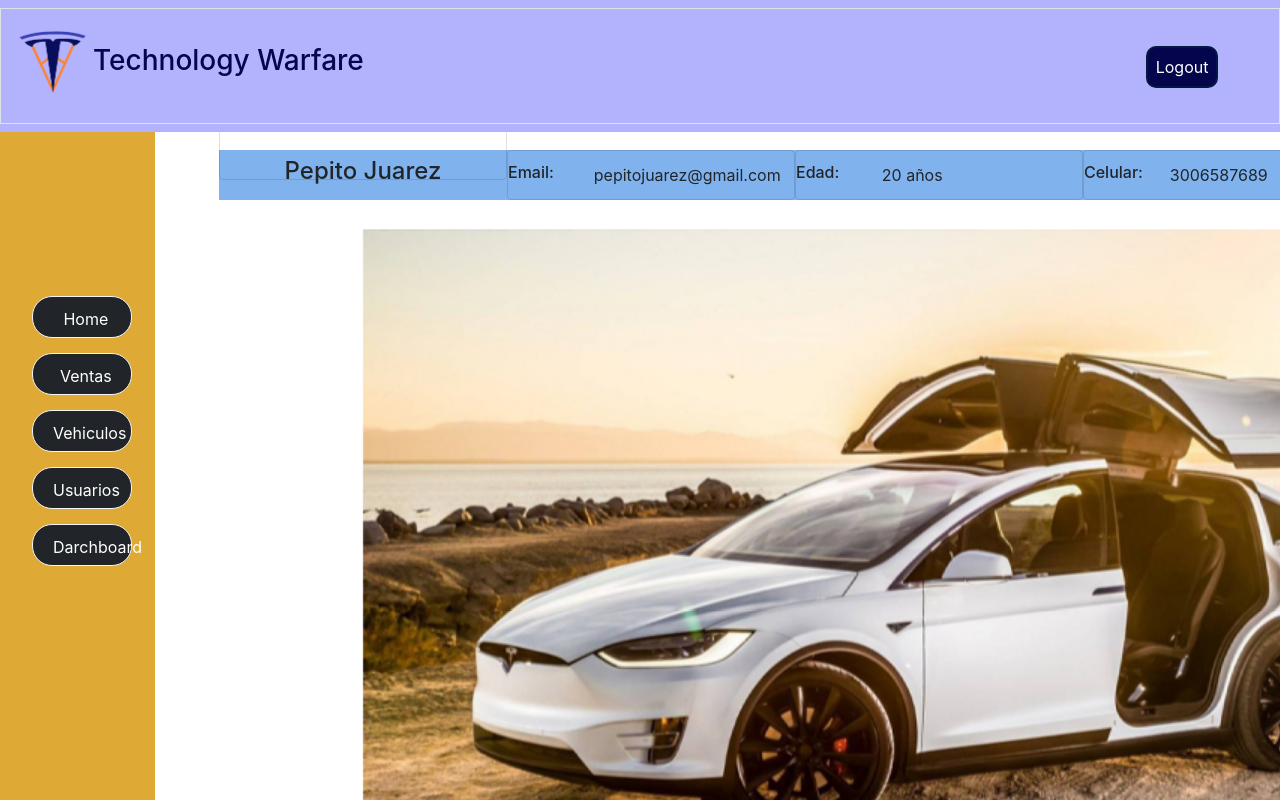
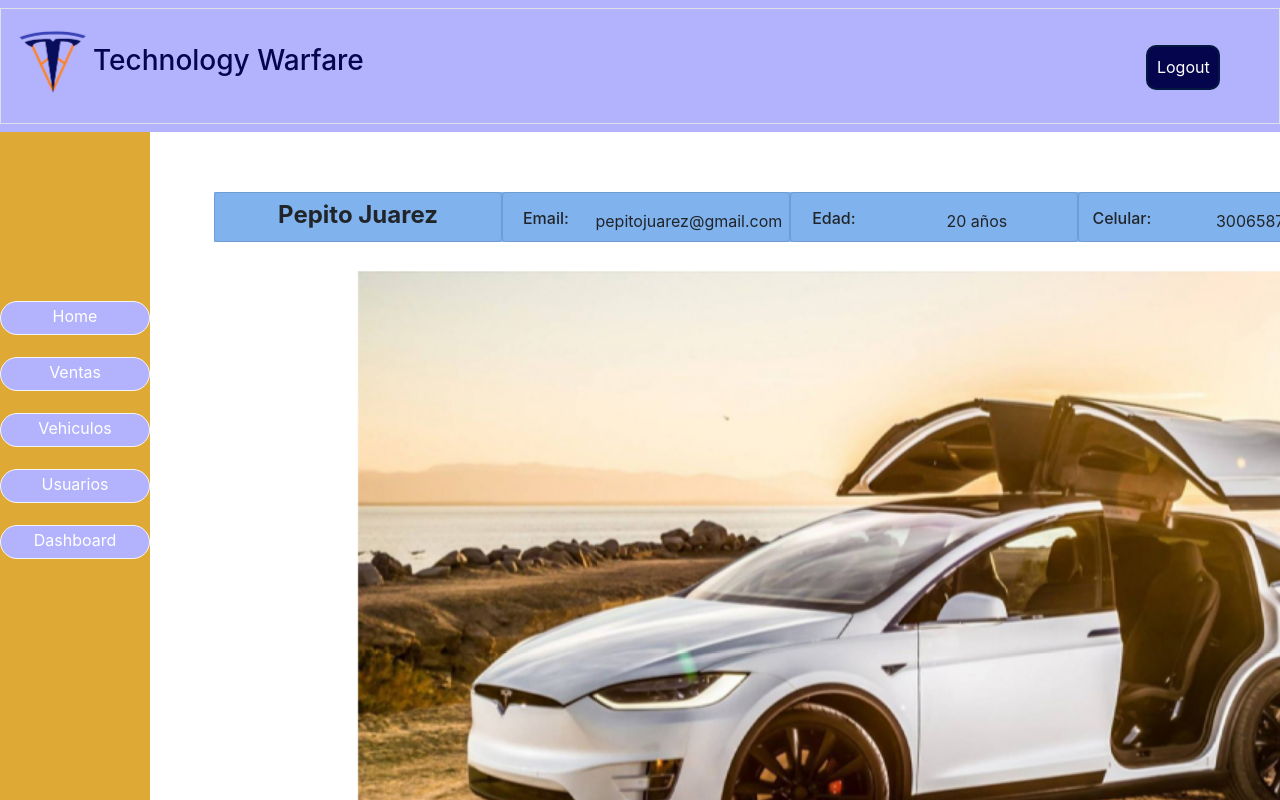
Before and after one commit to Technology-Warfare/Project-ciclo3, a React (Create React App) app in the folder tesla/: page /dashboard in a window 1280 px wide. Shown: the top 800 px of the page. Built offline with nearby package versions, Linux system fonts and the light colour scheme.

Commit message:
mejoras para lista de vehiculos

```diff
--- a/tesla/src/Pages/dashboard.js
+++ b/tesla/src/Pages/dashboard.js
@@ -16,8 +16,8 @@ const dashboard = () => {
                     <Sidebar/>
                     <div className="content justify-content-between">
                         <div className="ColorBar">
-                            <div className='title card DisplayBlock Titulo'><h4 className="h4">Pepito Juarez</h4></div>
-                                <div className='card DisplayBlock'>
+                            <div className='title card DisplayBlock '><div className='h4 py-2'>Pepito Juarez</div></div>
+                                <div className='card DisplayBlock pt-3'>
                                     <div className="FloatLeft">
                                         <h6>Email:</h6>
                                     </div>
@@ -25,7 +25,7 @@ const dashboard = () => {
                                         pepitojuarez@gmail.com
                                     </div>
                                 </div>
-                                <div className='card DisplayBlock'>
+                                <div className='card DisplayBlock pt-3'>
                                     <div className="FloatLeft">
                                         <h6>Edad:</h6>
                                     </div>
@@ -33,7 +33,7 @@ const dashboard = () => {
                                         20 años
                                     </div>
                                 </div>
-                                <div className='card DisplayBlock'>
+                                <div className='card DisplayBlock pt-3'>
                                     <div className="FloatLeft">
                                         <h6>Celular:</h6>
                                     </div>
@@ -41,7 +41,7 @@ const dashboard = () => {
                                         3006587689
                                     </div>
                                 </div>
-                            <div className="card DisplayBlock">
+                            <div className="card DisplayBlock pt-2">
                                 <button className='rounded ButtonSize'>Editar Info</button>
                             </div>
                         </div>
--- a/tesla/src/Pages/styles/dashboard.css
+++ b/tesla/src/Pages/styles/dashboard.css
@@ -4,7 +4,7 @@
 }
 
 .content{
-    padding-top: 150px;
+    padding-top: 15%;
     margin-left: 5%;
 
 }
@@ -37,20 +37,20 @@
 .FloatRight{
     float: right;
     width: 70%;
-    padding-top: 0%;
-    padding-bottom: 0%;
+
 }
 
 .DisplayBlock{
     display: block;
-    padding-top: 12px;
-    padding-bottom: 0%;
+    margin-bottom: 0%;
     background-color: transparent;
     justify-items: center;
+    text-align: center;
 }
 
 .h4{
-    padding-top: 0px;
+    margin-top: 0%;
+    font-weight: bold;
 }
 
 .ColorBar{
--- a/tesla/src/Pages/styles/sidebar.css
+++ b/tesla/src/Pages/styles/sidebar.css
@@ -1,7 +1,6 @@
 .sidebar{
-    width: 13%;
+    width: 250px;
     padding-top: 20%;
-    text-align: center;
     background-color: rgba(219, 160, 32, 0.904);
     height: auto;
 }
@@ -9,15 +8,11 @@
 ul{
     list-style:circle;
     text-align: center;
-    padding-right: 15%;
+    padding-left: 0%;
     padding-top: 4%;
     list-style: none;
 }
 
-.liu:hover{
-    color: black;
-    font-size: 16px;
-}
 
 .liu{
     padding-top: 10%;
@@ -37,9 +32,9 @@ ul{
 
 .ButtonSidebar{
     border-radius: 20px;
-    padding-left: 20px;
-    padding-top: 10px;
-    width: 100%;
+    padding-top: 1%;
+    width:150px;
     border-color: whitesmoke;
+    background-color: rgb(179, 179, 253);;
 
 }
--- a/tesla/src/components/DatosVehiculo.js
+++ b/tesla/src/components/DatosVehiculo.js
@@ -44,7 +44,11 @@ const DatosVehiculo = () => {
 
     return (
         <div>
-
+             <div className="Form imgVenta p-5">
+                    <div class="card bg-dark text-white imgAd">
+                        <img src={modelS} alt="img1" />
+                    </div>
+                </div>
             <div className="fForm">
                 <div className="Form">
                     <div className="cardData">
@@ -97,36 +101,7 @@ const DatosVehiculo = () => {
                                     </div>
                                 </div>
                             </li>
-                        </ul>
-                    </div>
 
-                    <div class="card">
-                        <div class="card-body">
-                            <label className="input-group-text">Descripción
-                            </label>
-                            <p class="card-text">190 kw (258 cv) Transmisión automática, deportivo aerodinámico</p>
-                        </div>
-                    </div>
-
-
-                </div>
-
-
-                <div className="Form">
-                    <div className="cardData">
-                        <ul className="list-group list-group-flush">
-                            <li className="list-group-item">
-                                <div className="tit">
-                                    <div className="">
-                                        <label className="input-group-text">Modificación
-                                        </label>
-                                    </div>
-                                    <div className="">
-                                        <label className="lblTit">190kw (258 cv) Transmisión automática
-                                        </label>
-                                    </div>
-                                </div>
-                            </li>
                             <li className="list-group-item">
                                 <div className="tit">
                                     <div className="lblTit1">
@@ -152,15 +127,19 @@ const DatosVehiculo = () => {
                                     </div>
                                 </div>
                             </li>
-                            <div class="card">
-                                <div class="card-body">
-                                    <label className="input-group-text">Observaciones
+
+                            <li className="list-group-item">
+                                <div className="tit">
+                                    <div className="">
+                                        <label className="input-group-text">Modificación
                                         </label>
-                                    <p class="card-text">Modelo para exhibición</p>
+                                    </div>
+                                    <div className="">
+                                        <label className="lblTit">190kw (258 cv) Transmisión automática
+                                        </label>
                                     </div>
                                 </div>
-
-
+                            </li>
                             <li className="list-group-item">
                                 <div className="tit">
                                     <div className="lblTit1">
@@ -173,6 +152,7 @@ const DatosVehiculo = () => {
                                     </div>
                                 </div>
                             </li>
+
                             <li className="list-group-item">
                                 <div className="tit">
                                     <div className="lblTit1">
@@ -185,76 +165,57 @@ const DatosVehiculo = () => {
                                     </div>
                                 </div>
                             </li>
+
                         </ul>
                     </div>
-
-
-
                 </div>
-
-                <div className="Form imgVenta">
-                    <div class="card bg-dark text-white imgAd">
-                        <img src={modelS} alt="img1" />
+            <div>
+            <div class="card">
+                <div class="card-body">
+                    <label className="input-group-text">Descripción
+                        </label>
+                    <p class="card-text">190 kw (258 cv) Transmisión automática, deportivo aerodinámico</p>
+                    </div>
+                </div>
+             <div class="card">
+                                <div class="card-body">
+                                    <label className="input-group-text">Observaciones
+                                    </label>
+                                    <p class="card-text">Modelo para exhibición</p>
+                                </div>
+                            </div>
+            <div class="card">
+                <div class="card-body">
+                    <label className="input-group-text">Cantidad
+                        </label>
+                    <p class="card-text">250</p>
+                </div>
+            </div>
+             <div class="card">
+                                <div class="card-body">
+                                    <label className="input-group-text">Valor Unitario
+                                    </label>
+                                    <p class="card-text">$24'000.000</p>
+                                </div>
+                            </div>
+                            <div class="card">
+                                <div class="card-body">
+                                    <label className="input-group-text">Valor Total
+                                    </label>
+                                    <p class="card-text">$ 6.000.000.000</p>
+                                </div>
                             </div>
             </div>
 
 
             </div>
-            <div className="fForm">
-                <div className="card form">
-                    <div class="card-body">
-                        <div className="cardData">
-                            <div className="tit">
-                                <div className="lblTit1">
-                                    <label className="input-group-text">Cantidad
-                                    </label>
-                                </div>
-                                <div className="lblTit2">
-                                    <label className="lblTit">250
-                                    </label>
-                                </div>
-                            </div>
-                        </div>
-                    </div>
-                </div>
 
-                <div className="card form">
-                    <div class="card-body">
-                        <div className="cardData">
-                            <div className="tit">
-                                <div className="lblTit1">
-                                    <label className="input-group-text">Vr. Unitario
-                                    </label>
-                                </div>
-                                <div className="lblTit2">
-                                    <label className="lblTit">24'000.000
-                                    </label>
-                                </div>
-                            </div>
-                        </div>
-                    </div>
-                </div>
 
-                <div className="card form">
-                    <div class="card-body">
-                        <div className="cardData">
-                            <div className="tit">
-                                <div className="lblTit1">
-                                    <label className="input-group-text">Vr. Total
-                                </label>
-                                </div>
-                                <div className="lblTit2">
-                                    <label className="lblTit">$ 6.000.000.000
-                                    </label>
-                                </div>
-                            </div>
-                        </div>
-                    </div>
-                </div>
+
 
 
                     <div className="boxButtons">
-                    <button type="button" class="btn btn-success" data-bs-toggle="modal" data-bs-target="#exampleModal" data-bs-whatever="@mdo">Editar registro</button>
+                    <button type="button" class="btn btn-success mt-5" data-bs-toggle="modal" data-bs-target="#exampleModal" data-bs-whatever="@mdo">Editar registro</button>
                     <div class="modal fade" id="exampleModal" tabindex="-1" aria-labelledby="exampleModalLabel" aria-hidden="true">
                         <div class="modal-dialog ModalDialogEdit">
                             <div class="modal-content">
@@ -278,7 +239,7 @@ const DatosVehiculo = () => {
                     </div>
 
 
-                    <button type="button" onClick={handleClickOpen} class="btn btn-danger">Eliminar registro</button>
+                    <button type="button" onClick={handleClickOpen} class="btn btn-danger mt-3">Eliminar registro</button>
                     <Dialog
                         open={open}
                         TransitionComponent={Transition}
@@ -305,7 +266,7 @@ const DatosVehiculo = () => {
 
 
 
-        </div>
+
 
     )
 }
--- a/tesla/src/components/ListarVehiculos.js
+++ b/tesla/src/components/ListarVehiculos.js
@@ -16,7 +16,7 @@ const ListarVehiculos = () => {
             </nav>
             <div className="row">
 
-                <div className="col-2">
+                <div className="col-2 pt-5">
 
                     <div className="list-group" id="list-tab" role="tablist">
 
--- a/tesla/src/components/Sidebar.js
+++ b/tesla/src/components/Sidebar.js
@@ -21,7 +21,7 @@ const Sidebar = () => {
                     <Link to="/dashboard/usuarios" style={{ textDecoration: 'none' }}><div className='liu'><button type="button" class="btn btn-dark ButtonSidebar">Usuarios </button></div></Link>
                 </li>
                 <li>
-                    <Link to="/dashboard/" style={{ textDecoration: 'none' }}><div className='liu'><button type="button" class="btn btn-dark ButtonSidebar">Darchboard</button></div></Link>
+                    <Link to="/dashboard/" style={{ textDecoration: 'none' }}><div className='liu'><button type="button" class="btn btn-dark ButtonSidebar">Dashboard</button></div></Link>
                 </li>
             </ul>
         </div>
```
Also changed, not shown: tesla/src/Pages/ventas.js (line endings or trailing spaces). Lines whose indentation alone changed are shown as unchanged.
